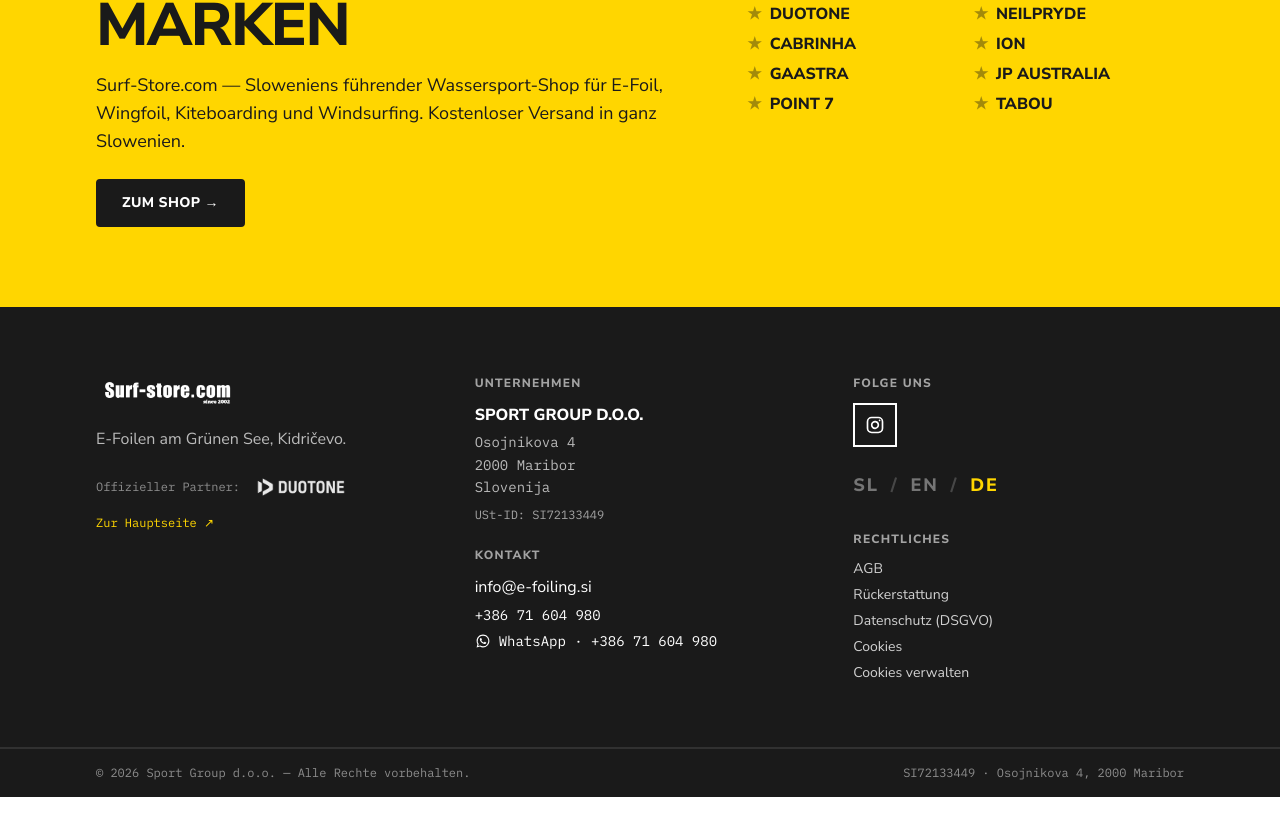
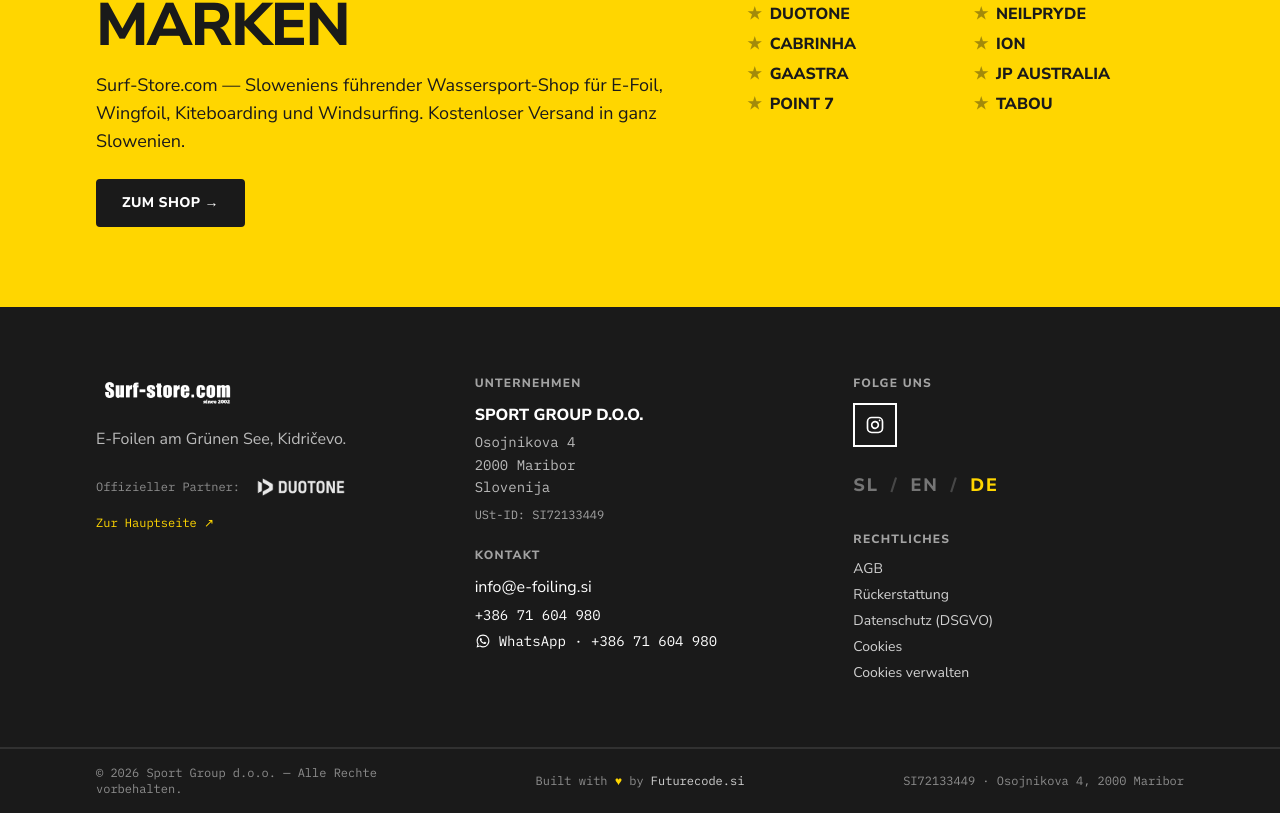
Before and after one commit to pako999/e-foil-rent, a Next.js app: page /de/blog in a window 1280 px wide. Shown: the part 2292-3105 px from the top of the page. Built offline with nearby package versions, Linux system fonts and the light colour scheme; a web font is replaced by a local one.

Commit message:
Footer: add 'Built with ♥ by Futurecode.si' credit in centre row

```diff
--- a/app/[locale]/components/Footer.tsx
+++ b/app/[locale]/components/Footer.tsx
@@ -177,11 +177,28 @@ export async function Footer({ locale }: { locale: Locale }) {
       </div>
 
       <div className="border-t-2 border-paper/10 py-4">
-        <div className="container-x flex flex-col sm:flex-row items-start sm:items-center justify-between gap-2 text-xs font-mono text-paper/50">
-          <span>
+        <div className="container-x grid gap-2 text-xs font-mono text-paper/50 sm:grid-cols-3 sm:items-center">
+          <span className="sm:justify-self-start">
             © {new Date().getFullYear()} {SITE.company.name} — {t("rights")}
           </span>
-          <span>{SITE.company.vatId} · {SITE.company.address}, {SITE.company.postal}</span>
+          <span className="sm:justify-self-center text-center">
+            Built with{" "}
+            <span className="text-gold" aria-hidden="true">
+              ♥
+            </span>{" "}
+            by{" "}
+            <a
+              href="https://futurecode.si"
+              target="_blank"
+              rel="noreferrer"
+              className="text-paper/80 hover:text-gold underline-offset-2 hover:underline"
+            >
+              Futurecode.si
+            </a>
+          </span>
+          <span className="sm:justify-self-end sm:text-right">
+            {SITE.company.vatId} · {SITE.company.address}, {SITE.company.postal}
+          </span>
         </div>
       </div>
     </footer>
```
